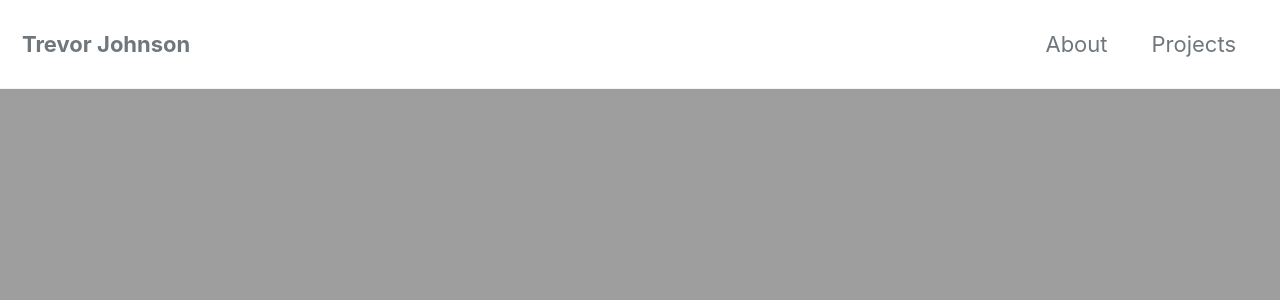
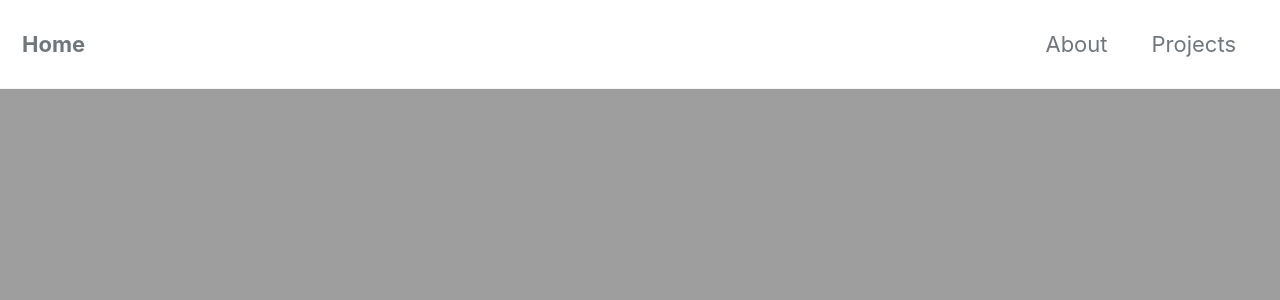
Before and after one commit to trevor-johnson/tpjohnson.github.io, a Jekyll site: the page built from _pages/myProjects.md, in a window 1280 px wide and 900 px high. Shown: the top 300 px of the window. Built offline with Jekyll 4.4.1, drawn with Linux system fonts in a browser that asks for light colours; cached includes are drawn as plain includes; nearby versions of some CDN libraries.

Commit message:
new push 5

```diff
--- a/_config.yml
+++ b/_config.yml
@@ -16,7 +16,7 @@ minimal_mistakes_skin    : "default" # "air", "aqua", "contrast", "dark", "dirt"
 
 # Site Settings
 locale                   : "en-US"
-title                    : "Trevor Johnson"
+title                    : "Home"
 title_separator          : "-"
 name                     : "Trevor Johnson"
 description              : "Personal Portfolio"
```
